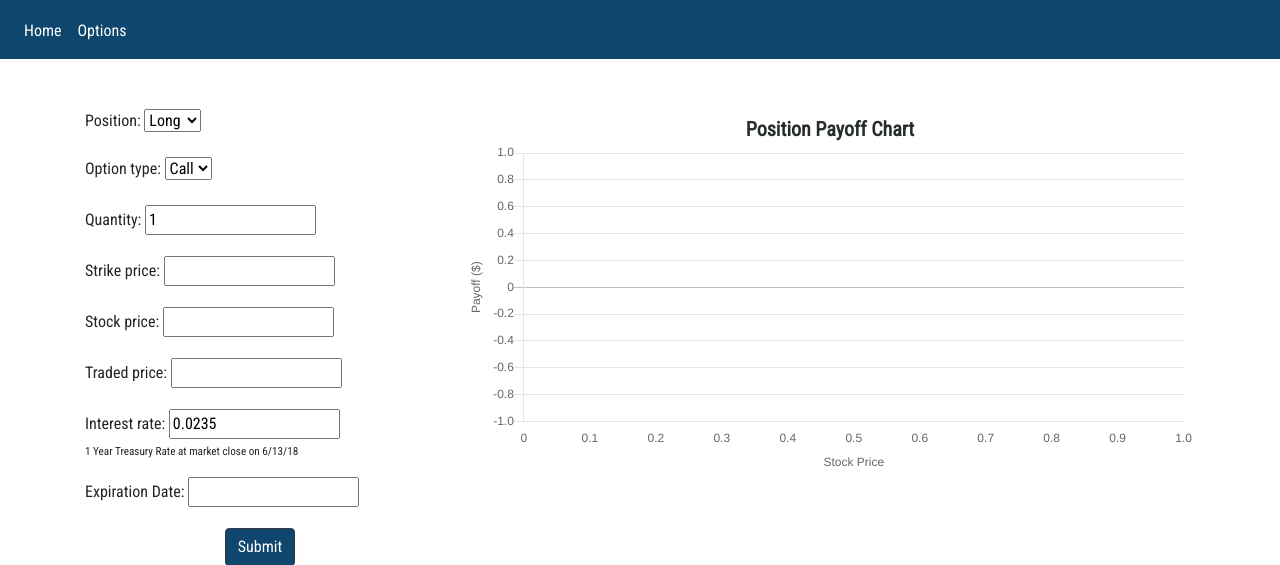
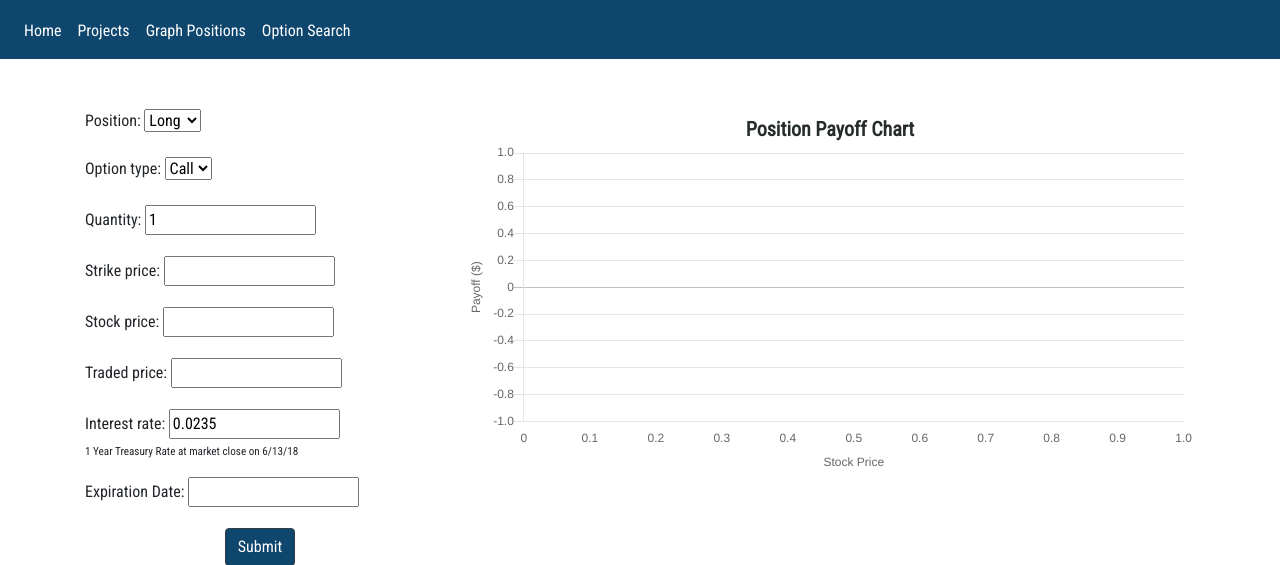
Before and after one commit to ytmimi/Option_Grapher, a Django app: page /options/ in a window 1280 px wide. Shown: the top 565 px of the page. Run offline with Django 3.2, Linux system fonts and the light colour scheme; data that the repository does not hold is empty; some libraries are stand-ins or nearby versions.

Commit message:
updated nav bar to include a link to the new view

```diff
--- a/mysite/options/templates/options/options_base.html
+++ b/mysite/options/templates/options/options_base.html
@@ -1,9 +1,12 @@
 {% extends 'base.html' %}
+{% load staticfiles %}
 
-{% load staticfiles %}
 
 {% block custom_head %}
 	<link rel="stylesheet" type="text/css" href="{% static 'css/option_master.css'%}">
+{% endblock %}
+
+{% block extra_nav_block %}
 {% endblock %}
 
 {% block body_block %}
--- a/mysite/templates/base.html
+++ b/mysite/templates/base.html
@@ -22,8 +22,15 @@
 				<a class="nav-link" href="{% url 'index' %}">Home</a>
 			</li>
 			<li class="nav-item">
-				<a class="nav-link"href="{% url 'options:form'%}">Options</a>
+				<a class="nav-link" href="#">Projects</a>
 			</li>
+			<li class="nav-item">
+				<a class="nav-link"href="{% url 'options:form'%}">Graph Positions</a>
+			</li>
+			<li class="nav-item">
+				<a class="nav-link"href="{% url 'options:search'%}">Option Search</a>
+			</li>
+			{% block extra_nav_block %}{% endblock %}
 		</ul>
 	</nav>
 	<div class="container">
```
